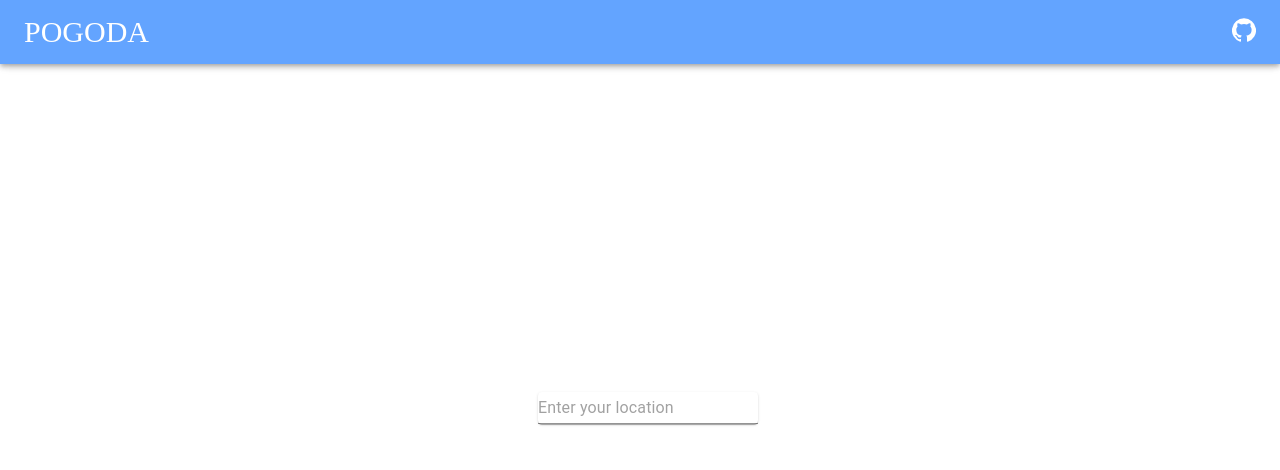
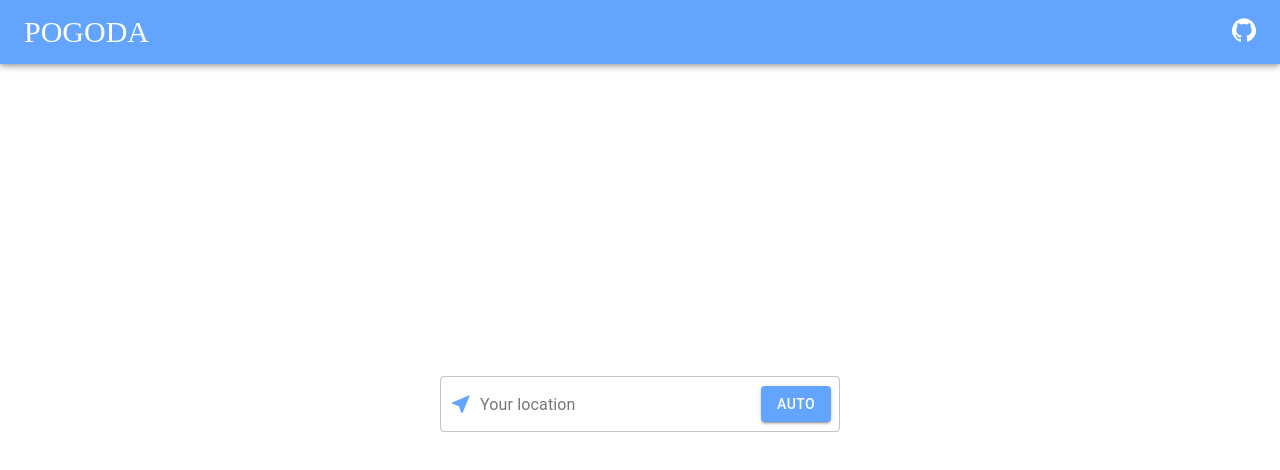
Before and after one commit to dtsioma/pogoda, a React (Create React App) app: page / in a window 1280 px wide. Shown: the top 470 px of the page. Built offline with nearby package versions, Linux system fonts and the light colour scheme; a web font is replaced by a local one.

Commit message:
Added Home search

```diff
--- a/package.json
+++ b/package.json
@@ -5,6 +5,7 @@
   "dependencies": {
     "@material-ui/core": "^4.12.2",
     "@material-ui/icons": "^4.11.2",
+    "@material-ui/lab": "^4.0.0-alpha.60",
     "@testing-library/jest-dom": "^5.11.4",
     "@testing-library/react": "^11.1.0",
     "@testing-library/user-event": "^12.1.10",
--- /dev/null
+++ b/src/App.css
@@ -0,0 +1,3 @@
+body {
+  margin: 0;
+}
--- a/src/App.tsx
+++ b/src/App.tsx
@@ -2,6 +2,7 @@ import Header from "./components/header/Header";
 import { createTheme, ThemeProvider } from "@material-ui/core/styles";
 import { themeConfig } from "./utils/themeConfig";
 import Routes from "./components/general/Routes";
+import "./App.css";
 
 const App = () => {
   const theme = createTheme(themeConfig);
--- a/src/utils/themeConfig.ts
+++ b/src/utils/themeConfig.ts
@@ -12,7 +12,7 @@ export const themeConfig: ThemeOptions = {
       light: "#fff",
       main: "#fff",
       dark: "#fff",
-      contrastText: "#fff",
+      contrastText: "#63a4ff",
     },
   },
 };
--- a/src/views/Home.tsx
+++ b/src/views/Home.tsx
@@ -1,29 +1,92 @@
-import { Grid, Input, makeStyles, Paper, Theme } from "@material-ui/core";
+import { Grid, TextField, makeStyles, Theme, Button } from "@material-ui/core";
+import { Autocomplete } from "@material-ui/lab";
+import NearMeIcon from "@material-ui/icons/NearMe";
+import { useState } from "react";
 
 const useStyles = makeStyles((theme: Theme) => ({
-  input: {
-    flex: 1,
-  },
   container: {
     width: "100vw",
     height: "100vh",
+  },
+  paper: {
+    display: "flex",
+    alignItems: "center",
+    padding: "5px 10px",
+  },
+  input: {
+    padding: "10px",
+  },
+  icon: {
+    color: theme.palette.primary.main,
+  },
+  form: {
+    width: "400px",
+  },
+  labelNotShrink: {
+    transform: "translate(40px, 21px) scale(1)",
   },
 }));
 
 const Home = () => {
   const classes = useStyles();
+  const [shrink, setShrink] = useState<boolean>(false);
+
+  const locationOptions = [
+    { title: "New York" },
+    { title: "Los Angeles" },
+    { title: "San Diego" },
+  ];
+
+  const handleFocus = () => {
+    setShrink(true);
+  };
+
+  const handleBlur = (e: any) => {
+    if (e.target.value.length === 0) {
+      setShrink(false);
+    }
+  };
 
   return (
     <Grid
       container
       justifyContent="center"
-      direction="column"
       alignItems="center"
       className={classes.container}
     >
-      <Paper component="form">
-        <Input placeholder="Enter your location" className={classes.input} />
-      </Paper>
+      <Grid item direction="row" alignItems="center" className={classes.form}>
+        <Autocomplete
+          id="free-solo-demo"
+          freeSolo
+          disableClearable
+          options={locationOptions.map((option) => option.title)}
+          noOptionsText="No results"
+          style={{ flex: 1 }}
+          renderInput={(params) => (
+            <TextField
+              {...params}
+              label="Your location"
+              margin="normal"
+              variant="outlined"
+              onFocus={handleFocus}
+              onBlur={handleBlur}
+              InputLabelProps={{
+                shrink: shrink,
+                className: shrink ? undefined : classes.labelNotShrink,
+              }}
+              InputProps={{
+                ...params.InputProps,
+                startAdornment: <NearMeIcon className={classes.icon} />,
+                endAdornment: (
+                  <Button color="primary" variant="contained">
+                    Auto
+                  </Button>
+                ),
+              }}
+            />
+          )}
+        />
+      </Grid>
     </Grid>
   );
 };
```
Also changed, not shown: 1 other file (tests, documents, lock files or other folders).
